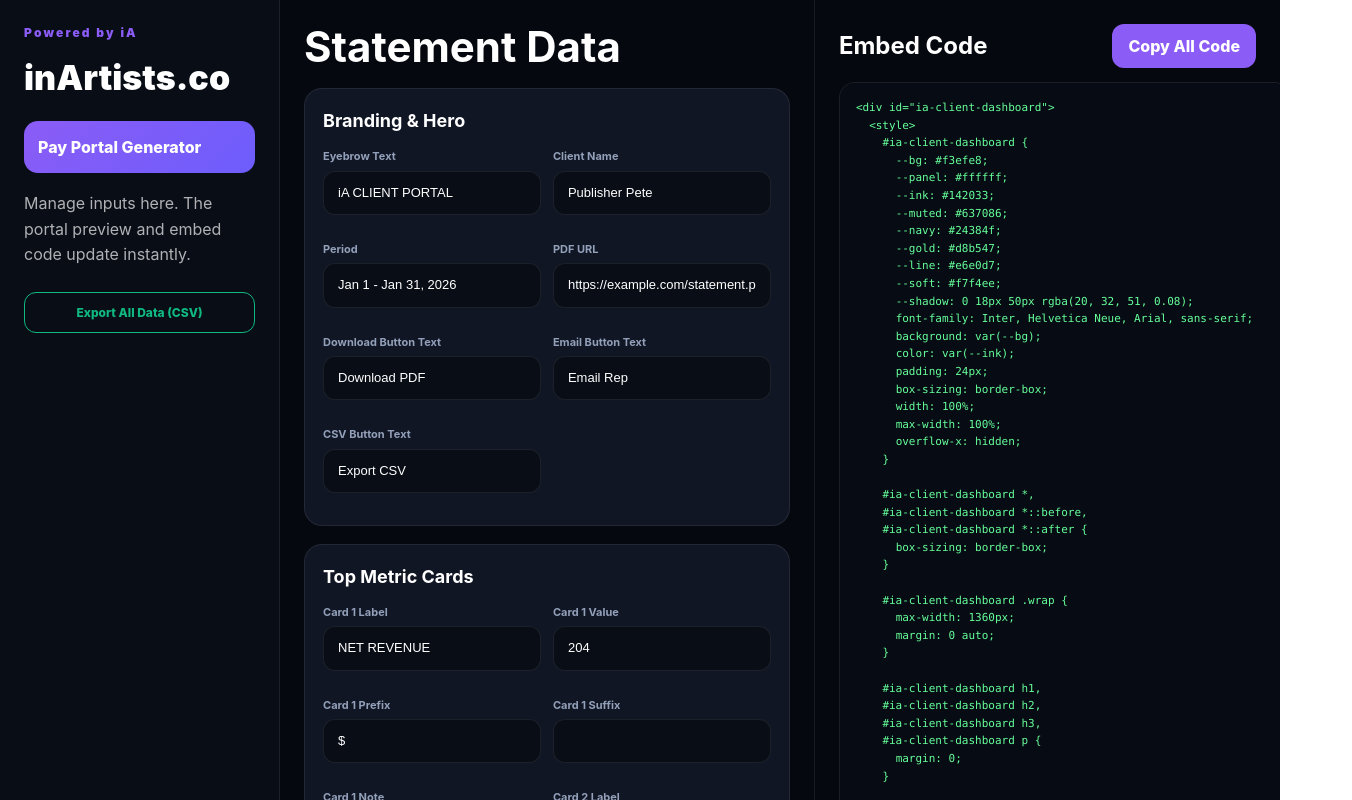
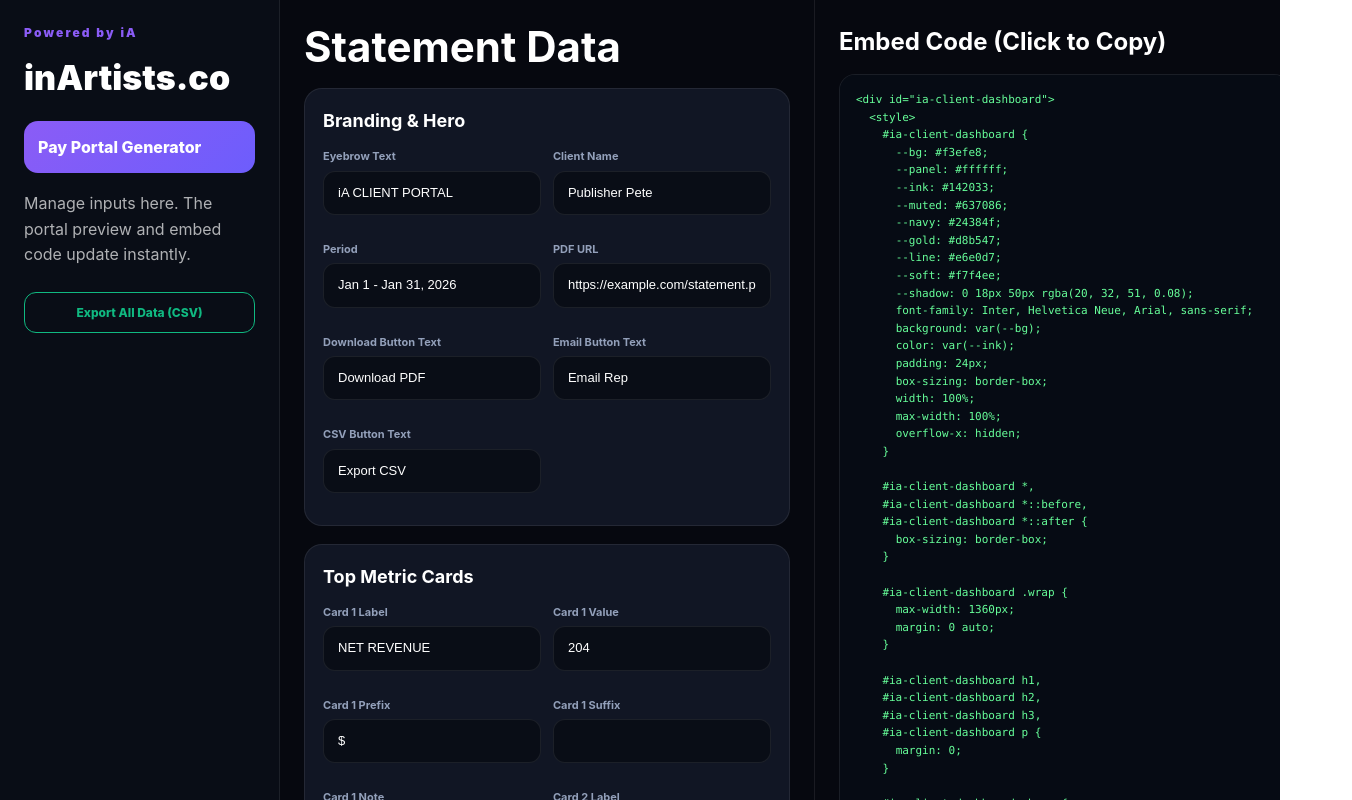
Before and after one commit to samleigh/ia-platform, a React (Vite) app: page / in a window 1280 px wide. Shown: the top 800 px of the page, 1352 px wide, since content can reach past the window. Built offline with nearby package versions, Linux system fonts and the light colour scheme.

Commit message:
3_12_26
Preview Panel, removed extra CSV dl buttons

```diff
--- a/src/App.jsx
+++ b/src/App.jsx
@@ -1554,7 +1554,6 @@ export default function InArtistsMasterHub() {
   const [data, setData] = useState(defaultData);
   const [channels, setChannels] = useState(defaultChannels);
   const [activity, setActivity] = useState(defaultActivity);
-  const [copied, setCopied] = useState(false);
 
   const compiled = useMemo(() => compileEmbed(data, channels, activity), [data, channels, activity]);
 
@@ -1590,56 +1589,6 @@ export default function InArtistsMasterHub() {
 
   function removeActivity(index) {
     setActivity((prev) => prev.filter((_, i) => i !== index));
-  }
-
-  async function copyAllCode() {
-    try {
-      console.log('Copy button clicked, attempting to copy...');
-      console.log('Compiled code length:', compiled.length);
-
-      // Try modern clipboard API first
-      if (navigator.clipboard && navigator.clipboard.writeText) {
-        console.log('Using modern clipboard API');
-        await navigator.clipboard.writeText(compiled);
-        console.log('Clipboard API successful');
-        setCopied(true);
-        setTimeout(() => setCopied(false), 1500);
-      } else {
-        console.log('Using fallback method');
-        // Fallback for older browsers
-        const textArea = document.createElement("textarea");
-        textArea.value = compiled;
-        textArea.style.position = "fixed";
-        textArea.style.left = "-999999px";
-        textArea.style.top = "-999999px";
-        document.body.appendChild(textArea);
-        textArea.focus();
-        textArea.select();
-
-        try {
-          const successful = document.execCommand('copy');
-          console.log('execCommand copy successful:', successful);
-          if (successful) {
-            setCopied(true);
-            setTimeout(() => setCopied(false), 1500);
-          } else {
-            throw new Error('execCommand returned false');
-          }
-        } catch (err) {
-          console.error('Failed to copy text: ', err);
-          // Show user-friendly message instead of alert
-          const message = 'Copy failed. Please select the code in the textarea and press Ctrl+C to copy manually.';
-          console.log(message);
-          // You could also show a temporary message in the UI
-        }
-
-        document.body.removeChild(textArea);
-      }
-    } catch (err) {
-      console.error('Copy failed: ', err);
-      console.log('Error details:', err.message);
-      // Don't show alert - just log to console
-    }
   }
 
   return (
@@ -1825,7 +1774,8 @@ export default function InArtistsMasterHub() {
         letterSpacing: "0.08em",
         textTransform: "uppercase",
         borderBottom: "1px solid rgba(255,255,255,0.08)",
-        paddingBottom: 6
+        paddingBottom: 6,
+        textAlign: "center"
       }}
     >
       <div>Platform</div>
@@ -1835,22 +1785,6 @@ export default function InArtistsMasterHub() {
       <div>Status</div>
       <div></div>
     </div>
-    <button
-      onClick={() => exportChannelsToCsv(channels, data.clientName, data.period)}
-      style={{
-        border: "1px solid #10b981",
-        background: "transparent",
-        color: "#10b981",
-        borderRadius: 10,
-        padding: "8px 12px",
-        fontSize: 11,
-        fontWeight: 700,
-        cursor: "pointer",
-        whiteSpace: "nowrap"
-      }}
-    >
-      Export CSV
-    </button>
   </div>
 
   {channels.map((row, index) => (
@@ -1944,27 +1878,9 @@ export default function InArtistsMasterHub() {
 </Section>
 
         <Section title="Recent Activity Panel">
-          <div style={{ display: "flex", justifyContent: "space-between", alignItems: "center", marginBottom: 14 }}>
-            <div style={{ display: "grid", gridTemplateColumns: "1fr 1fr", gap: 12 }}>
-              <Field label="Recent Title" value={data.recentTitle} onChange={(v) => update("recentTitle", v)} />
-              <Field label="Recent Subtitle" value={data.recentSubtitle} onChange={(v) => update("recentSubtitle", v)} />
-            </div>
-            <button
-              onClick={() => exportActivityToCsv(activity, data.clientName, data.period)}
-              style={{
-                border: "1px solid #10b981",
-                background: "transparent",
-                color: "#10b981",
-                borderRadius: 10,
-                padding: "8px 12px",
-                fontSize: 11,
-                fontWeight: 700,
-                cursor: "pointer",
-                whiteSpace: "nowrap"
-              }}
-            >
-              Export CSV
-            </button>
+          <div style={{ display: "grid", gridTemplateColumns: "1fr 1fr", gap: 12 }}>
+            <Field label="Recent Title" value={data.recentTitle} onChange={(v) => update("recentTitle", v)} />
+            <Field label="Recent Subtitle" value={data.recentSubtitle} onChange={(v) => update("recentSubtitle", v)} />
           </div>
 
           {activity.map((row, index) => (
@@ -2035,21 +1951,7 @@ export default function InArtistsMasterHub() {
 
       <section style={{ padding: 24, overflow: "hidden", display: "flex", flexDirection: "column" }}>
         <div style={{ display: "flex", justifyContent: "space-between", alignItems: "center", marginBottom: 14 }}>
-          <h2 style={{ margin: 0 }}>Embed Code</h2>
-          <button
-            onClick={copyAllCode}
-            style={{
-              border: "none",
-              background: copied ? "#10b981" : "#8b5cf6",
-              color: "white",
-              borderRadius: 12,
-              padding: "12px 16px",
-              fontWeight: 800,
-              cursor: "pointer"
-            }}
-          >
-            {copied ? "Copied" : "Copy All Code"}
-          </button>
+          <h2 style={{ margin: 0 }}>Embed Code (Click to Copy)</h2>
         </div>
 
         <textarea
@@ -2073,6 +1975,29 @@ export default function InArtistsMasterHub() {
           }}
         />
       </section>
+
+      <section style={{ padding: 44, borderLeft: "1px solid rgba(255,255,255,0.08)" }}>
+        <h2 style={{ margin: 0, marginBottom: 14 }}>Live Preview</h2>
+        <div style={{
+          background: "#ffffff",
+          border: "1px solid #e6e0d7",
+          borderRadius: 8,
+          padding: 8,
+          minHeight: 400
+        }}>
+          <iframe
+            srcDoc={compiled}
+            style={{
+              width: "750%",
+              height: "300%",
+              minHeight: 600,
+              border: "none",
+              borderRadius: 4
+            }}
+            title="Client Portal Preview"
+          />
+        </div>
+      </section>
     </div>
   );
 }
```
